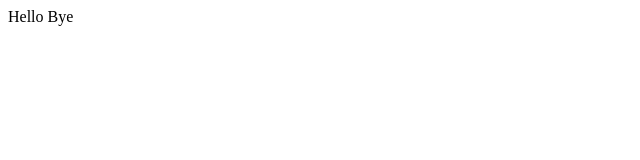
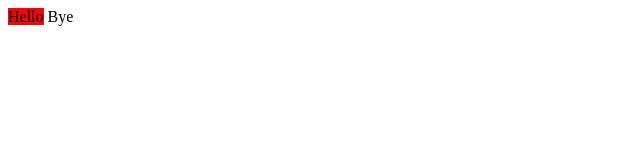
Before and after one commit to CoreyNotice/DOM_manipulation, a plain HTML site: page index.html in a window 1280 px wide. Shown: the full height of the page, 0-640 px from the left. Drawn offline with Linux system fonts and the light colour scheme.

Commit message:
change color

```diff
--- a/index.html
+++ b/index.html
@@ -10,7 +10,7 @@
 </head>
 <body>
     <div>
-        <span title="hello" id="hi">Hello</span>
+        <span title="hello" id="hi" class="hi1 hi2">Hello</span>
         <span id="bye">Bye</span>
     </div>
 
--- a/scripts.js
+++ b/scripts.js
@@ -6,7 +6,4 @@ const spanBye = document.querySelector("#bye")
 
 console.log(spanHi.setAttribute("id","yoo baby yo"))
 
-console.log(spanHi.setAttribute("title","yoo baby yo"))
-
-// or
-spanHi.id="yoo babe"
+spanHi.style.backgroundColor='red'
```
